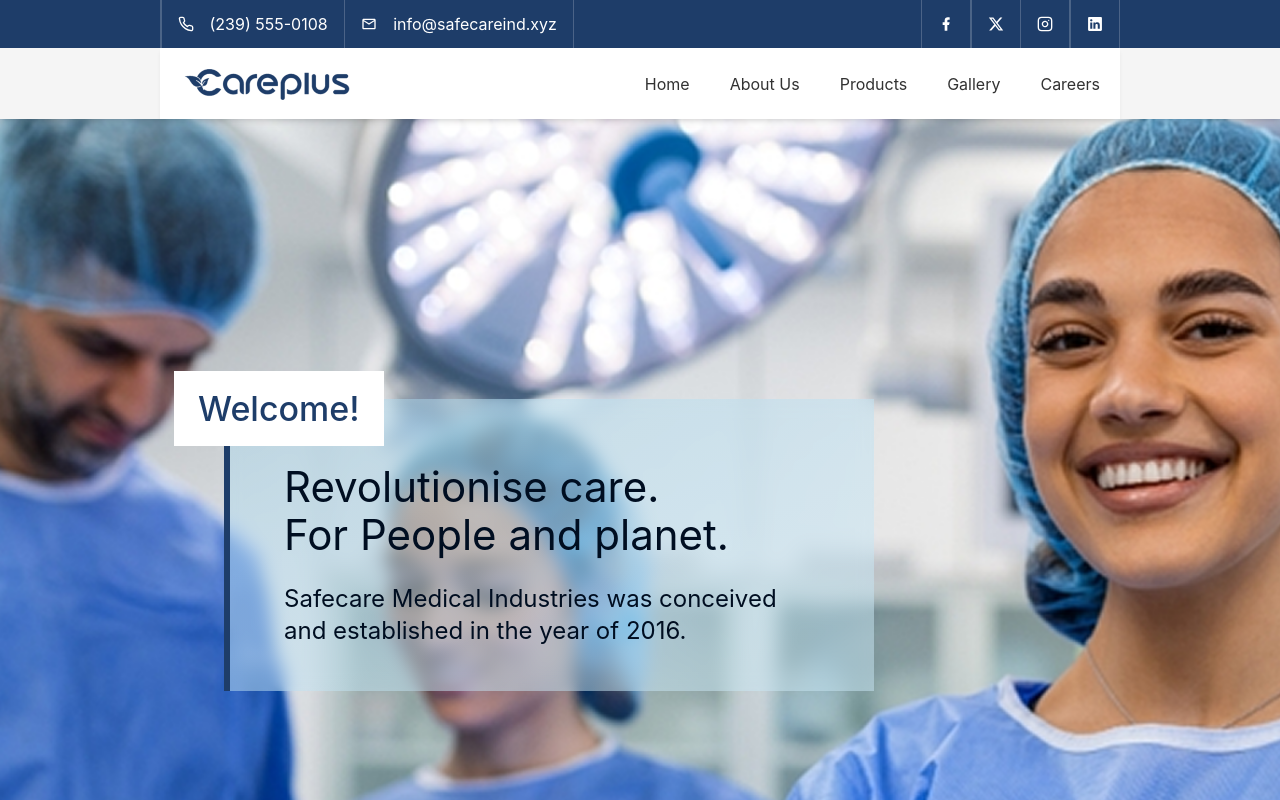
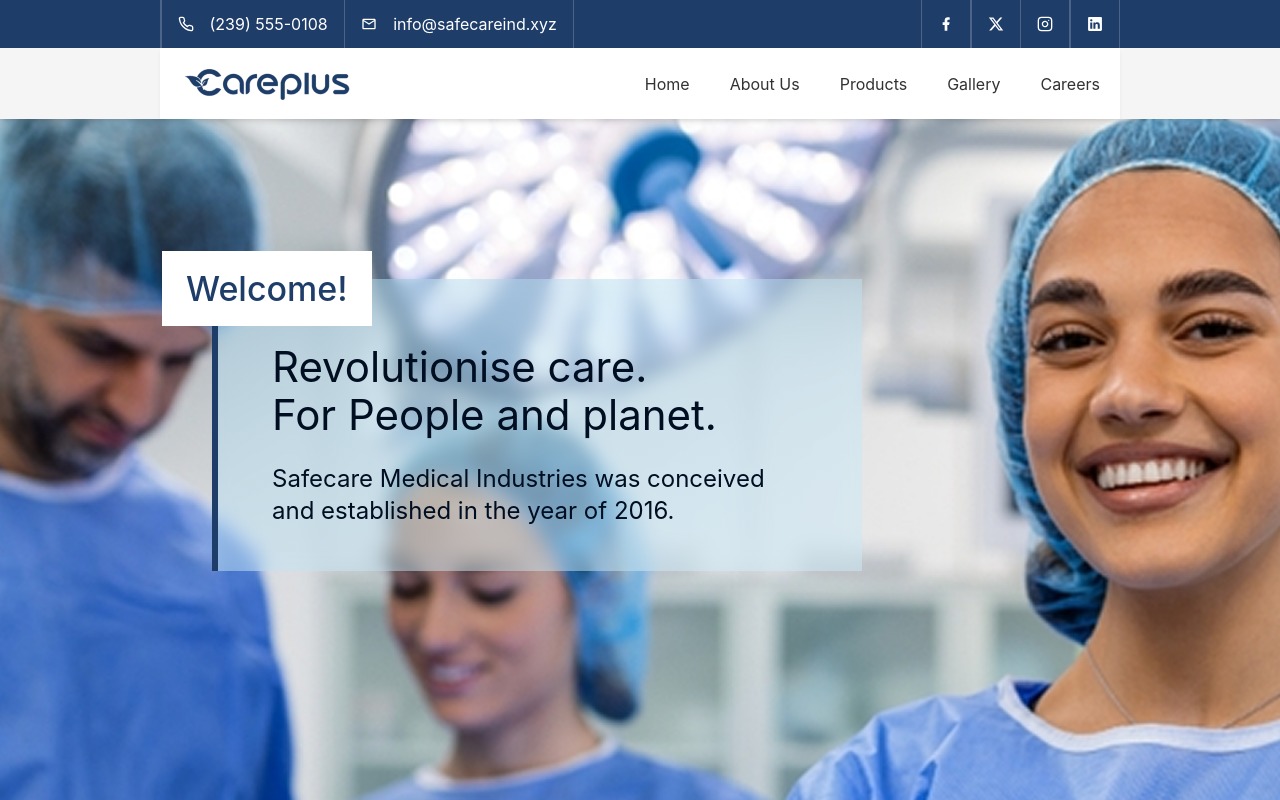
Before and after one commit to Sana-Ahmad1771/Careplus, a React (Vite) app: page / in a window 1280 px wide. Shown: the top 800 px of the page. Built offline with nearby package versions, Linux system fonts and the light colour scheme.

Commit message:
edited hero section

```diff
--- a/src/components/home/Hero.jsx
+++ b/src/components/home/Hero.jsx
@@ -2,8 +2,7 @@ import BackgroundImage from "../../assets/Rectangle3173.png";
 
 const Hero = () => {
   return (
-    <section
-      className="bg-cover bg-center min-h-[100vh] pb-5 mb-5 pt-30 md:pt-40 lg:pt-70 px-5 lg:px-42 xl:px-56 relative overflow-hidden"
+    <section className="bg-cover bg-center min-h-[100vh] pb-5 mb-5 pt-30 md:pt-40 2xl:pt-70 px-5 lg:px-42 xl:px-53 relative overflow-hidden"
       style={{ backgroundImage: `url(${BackgroundImage})` }}
     >
       <div className="flex justify-start items-center h-full">
```
